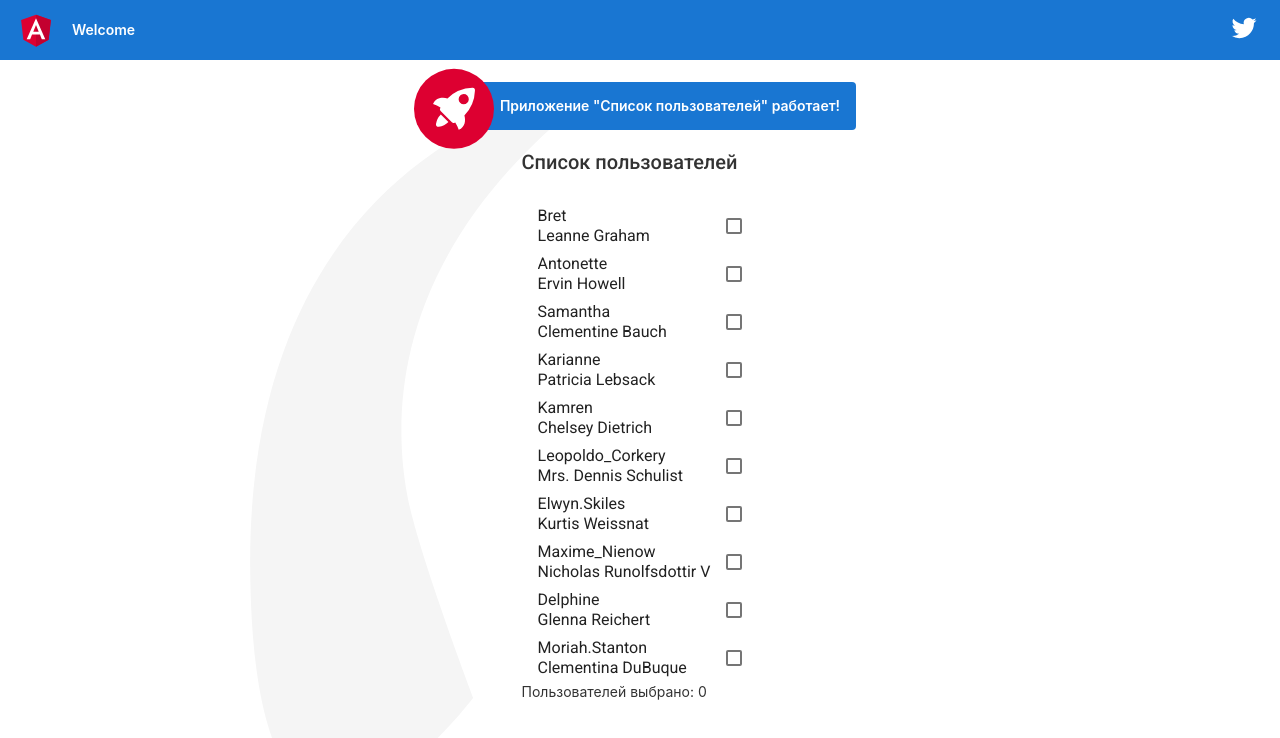
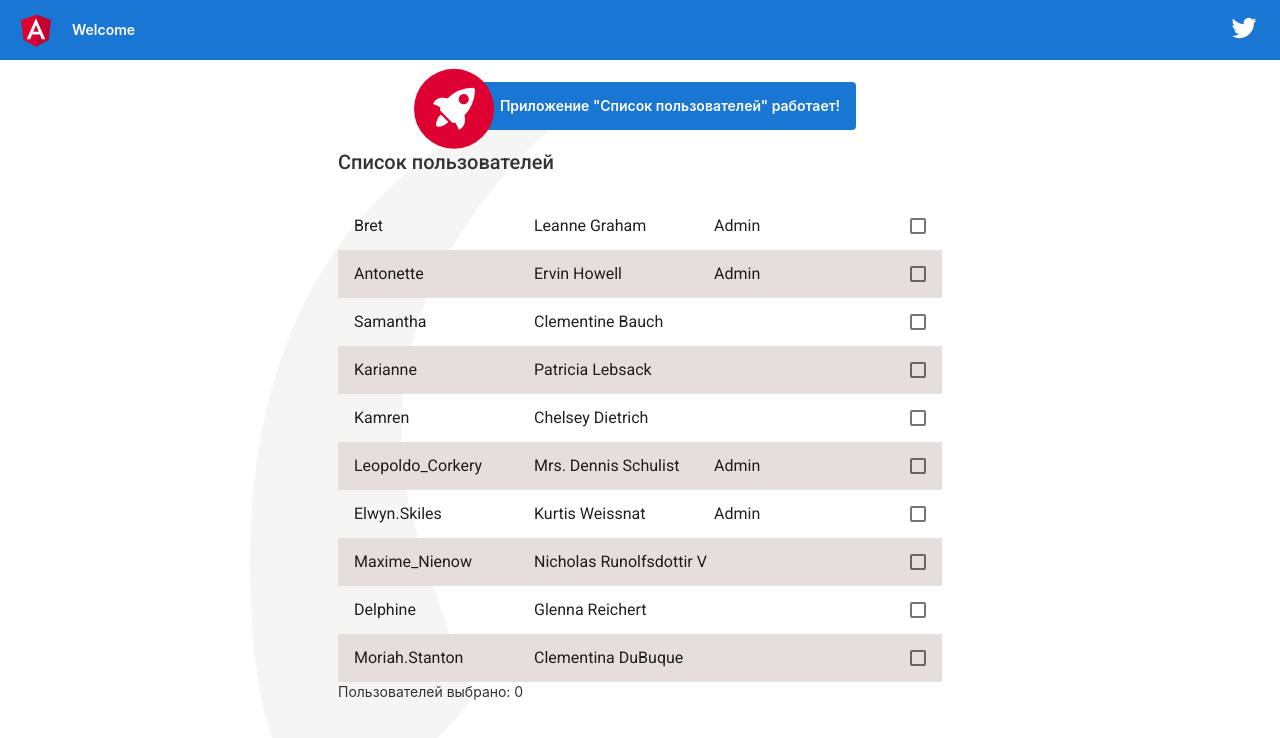
Before and after one commit to Multiply87/users-list, an Angular app: page / in a window 1280 px wide. Shown: the top 738 px of the page. Built offline with nearby package versions, Linux system fonts and the light colour scheme.

Commit message:
HW Lesson 3

```diff
--- a/src/app/users-list/users-list.component.html
+++ b/src/app/users-list/users-list.component.html
@@ -1,8 +1,14 @@
 <h2>{{ title }}</h2>
 <mat-selection-list #users>
-  <mat-list-option *ngFor="let user of usersList">
-    <span>{{ user.username }}</span>
-    <span>{{ user.name }}</span>
+  <mat-list-option
+    *ngFor="let user of usersList; let i = index"
+    [ngClass]="{ gray: i % 2 }"
+  >
+    <div>
+      <span class="item">{{ user.username }}</span>
+      <span class="item">{{ user.name }}</span>
+      <span class="item" *ngIf="user.role === 'Admin'">{{ user.role }}</span>
+    </div>
   </mat-list-option>
 </mat-selection-list>
 
--- a/src/app/users-list/users-list.component.scss
+++ b/src/app/users-list/users-list.component.scss
@@ -0,0 +1,8 @@
+.item {
+  width: 180px;
+  display: inline-block;
+}
+
+.gray {
+  background-color: rgb(230, 221, 221);
+}
--- a/src/app/users-list/users-list.component.ts
+++ b/src/app/users-list/users-list.component.ts
@@ -1,4 +1,6 @@
 import { Component, OnInit } from '@angular/core';
+import { from } from 'rxjs';
+import { UsersService } from './../users.service';
 
 @Component({
   selector: 'app-users-list',
@@ -6,103 +8,11 @@ import { Component, OnInit } from '@angular/core';
   styleUrls: ['./users-list.component.scss'],
 })
 export class UsersListComponent implements OnInit {
-  constructor() {}
+  usersList = [];
+  title = 'Список пользователей';
+  constructor(public usersService: UsersService) {}
 
-  ngOnInit(): void {}
-
-  title = 'Список пользователей';
-
-  usersList = [
-    {
-      id: 1,
-      name: 'Leanne Graham',
-      username: 'Bret',
-      email: 'Sincere@april.biz',
-      role: 'Admin',
-      phone: '1-770-736-8031 x56442',
-      website: 'hildegard.org',
-    },
-    {
-      id: 2,
-      name: 'Ervin Howell',
-      username: 'Antonette',
-      email: 'Shanna@melissa.tv',
-      role: 'Admin',
-      phone: '010-692-6593 x09125',
-      website: 'anastasia.net',
-    },
-    {
-      id: 3,
-      name: 'Clementine Bauch',
-      username: 'Samantha',
-      email: 'Nathan@yesenia.net',
-      role: 'User',
-      phone: '1-463-123-4447',
-      website: 'ramiro.info',
-    },
-    {
-      id: 4,
-      name: 'Patricia Lebsack',
-      username: 'Karianne',
-      email: 'Julianne.OConner@kory.org',
-      role: 'User',
-      phone: '493-170-9623 x1567',
-      website: 'kale.biz',
-    },
-
-    {
-      id: 5,
-      name: 'Chelsey Dietrich',
-      username: 'Kamren',
-      email: 'Lucio_Hettinger@annie.ca',
-      role: 'User',
-      phone: '(254)954-1289',
-      website: 'demarco.info',
-    },
-    {
-      id: 6,
-      name: 'Mrs. Dennis Schulist',
-      username: 'Leopoldo_Corkery',
-      email: 'Karley_Dach@jasper.info',
-      role: 'Admin',
-      phone: '1-477-935-8478 x6430',
-      website: 'ola.org',
-    },
-    {
-      id: 7,
-      name: 'Kurtis Weissnat',
-      username: 'Elwyn.Skiles',
-      email: 'Telly.Hoeger@billy.biz',
-      role: 'Admin',
-      phone: '210.067.6132',
-      website: 'elvis.io',
-    },
-    {
-      id: 8,
-      name: 'Nicholas Runolfsdottir V',
-      username: 'Maxime_Nienow',
-      email: 'Sherwood@rosamond.me',
-      role: 'User',
-      phone: '586.493.6943 x140',
-      website: 'jacynthe.com',
-    },
-    {
-      id: 9,
-      name: 'Glenna Reichert',
-      username: 'Delphine',
-      email: 'Chaim_McDermott@dana.io',
-      role: 'User',
-      phone: '(775)976-6794 x41206',
-      website: 'conrad.com',
-    },
-    {
-      id: 10,
-      name: 'Clementina DuBuque',
-      username: 'Moriah.Stanton',
-      email: 'Rey.Padberg@karina.biz',
-      role: 'User',
-      phone: '024-648-3804',
-      website: 'ambrose.net',
-    },
-  ];
+  ngOnInit(): void {
+    this.usersList = this.usersService.getUsersList();
+  }
 }
--- /dev/null
+++ b/src/app/users.service.ts
@@ -0,0 +1,106 @@
+import { Injectable } from '@angular/core';
+
+@Injectable({
+  providedIn: 'root',
+})
+export class UsersService {
+  constructor() {}
+
+  getUsersList() {
+    return this.usersList;
+  }
+
+  usersList = [
+    {
+      id: 1,
+      name: 'Leanne Graham',
+      username: 'Bret',
+      email: 'Sincere@april.biz',
+      role: 'Admin',
+      phone: '1-770-736-8031 x56442',
+      website: 'hildegard.org',
+    },
+    {
+      id: 2,
+      name: 'Ervin Howell',
+      username: 'Antonette',
+      email: 'Shanna@melissa.tv',
+      role: 'Admin',
+      phone: '010-692-6593 x09125',
+      website: 'anastasia.net',
+    },
+    {
+      id: 3,
+      name: 'Clementine Bauch',
+      username: 'Samantha',
+      email: 'Nathan@yesenia.net',
+      role: 'User',
+      phone: '1-463-123-4447',
+      website: 'ramiro.info',
+    },
+    {
+      id: 4,
+      name: 'Patricia Lebsack',
+      username: 'Karianne',
+      email: 'Julianne.OConner@kory.org',
+      role: 'User',
+      phone: '493-170-9623 x1567',
+      website: 'kale.biz',
+    },
+
+    {
+      id: 5,
+      name: 'Chelsey Dietrich',
+      username: 'Kamren',
+      email: 'Lucio_Hettinger@annie.ca',
+      role: 'User',
+      phone: '(254)954-1289',
+      website: 'demarco.info',
+    },
+    {
+      id: 6,
+      name: 'Mrs. Dennis Schulist',
+      username: 'Leopoldo_Corkery',
+      email: 'Karley_Dach@jasper.info',
+      role: 'Admin',
+      phone: '1-477-935-8478 x6430',
+      website: 'ola.org',
+    },
+    {
+      id: 7,
+      name: 'Kurtis Weissnat',
+      username: 'Elwyn.Skiles',
+      email: 'Telly.Hoeger@billy.biz',
+      role: 'Admin',
+      phone: '210.067.6132',
+      website: 'elvis.io',
+    },
+    {
+      id: 8,
+      name: 'Nicholas Runolfsdottir V',
+      username: 'Maxime_Nienow',
+      email: 'Sherwood@rosamond.me',
+      role: 'User',
+      phone: '586.493.6943 x140',
+      website: 'jacynthe.com',
+    },
+    {
+      id: 9,
+      name: 'Glenna Reichert',
+      username: 'Delphine',
+      email: 'Chaim_McDermott@dana.io',
+      role: 'User',
+      phone: '(775)976-6794 x41206',
+      website: 'conrad.com',
+    },
+    {
+      id: 10,
+      name: 'Clementina DuBuque',
+      username: 'Moriah.Stanton',
+      email: 'Rey.Padberg@karina.biz',
+      role: 'User',
+      phone: '024-648-3804',
+      website: 'ambrose.net',
+    },
+  ];
+}
```
Also changed, not shown: src/app/usersList.js (deleted, +0 -96 lines).
